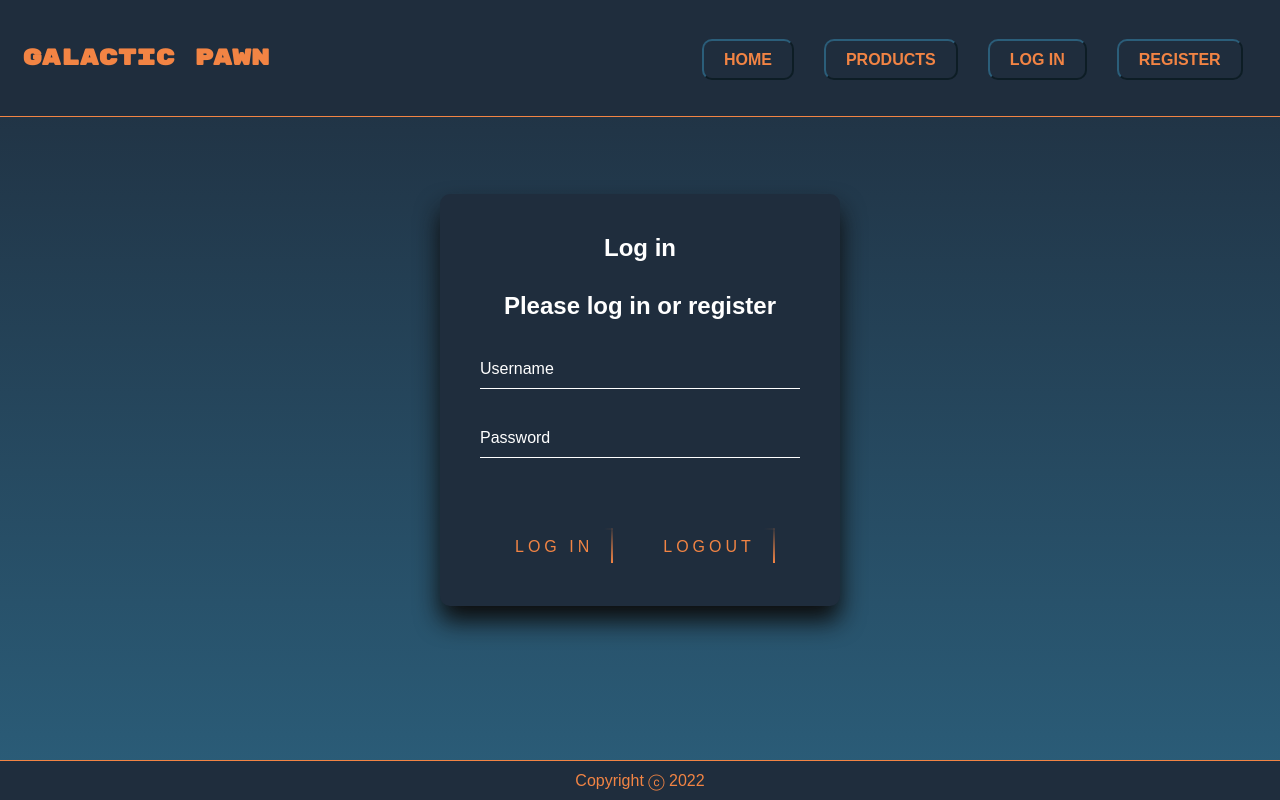
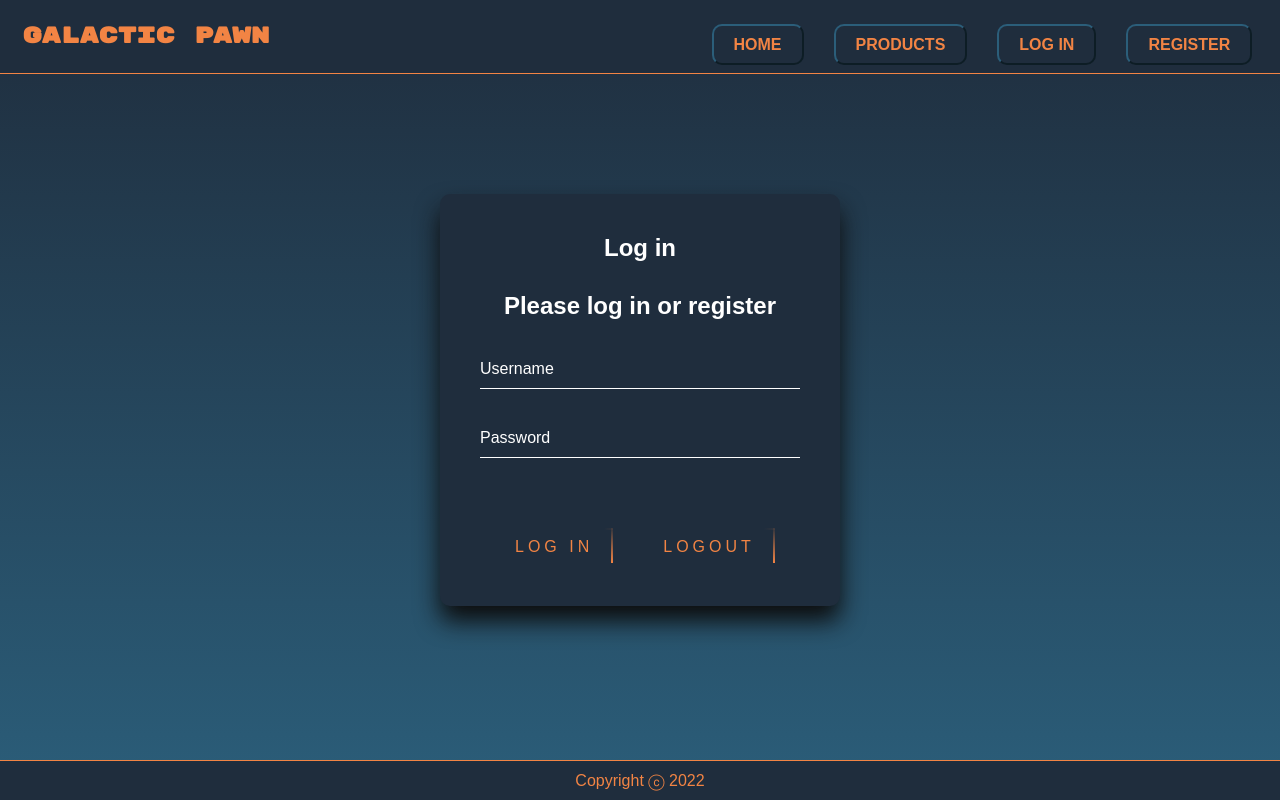
Before and after one commit to timDeHof/PawnShop-Galaxyv2.0, a React (Create React App) app: page /Login in a window 1280 px wide. Built offline with nearby package versions, Linux system fonts and the light colour scheme; no server answers.

Commit message:
fixed the links in header

```diff
--- a/src/style/Navbar.module.css
+++ b/src/style/Navbar.module.css
@@ -2,9 +2,11 @@ ul {
   list-style: none;
   display: flex;
   justify-content: space-evenly;
-  position: inherit;
+  position: absolute;
+  top: 1vh;
+  right: 1vw;
   flex-direction: row;
-  margin-left: 200px;
+  /* margin-left: 200px; */
 }
 ul li a {
   text-decoration: none;
```
